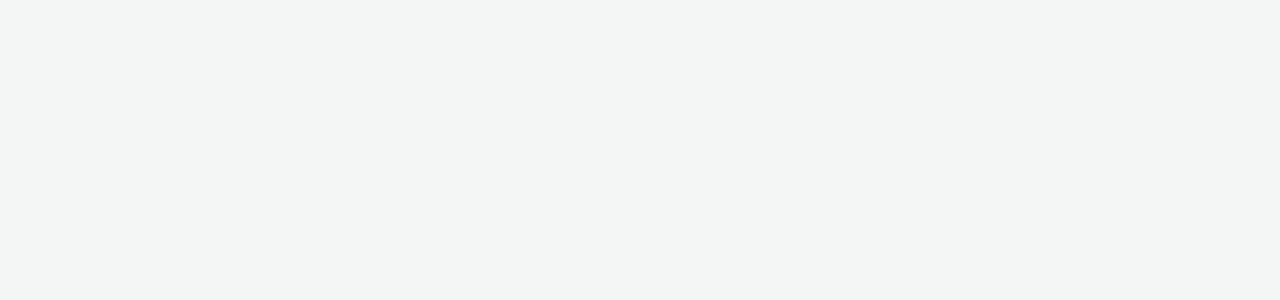
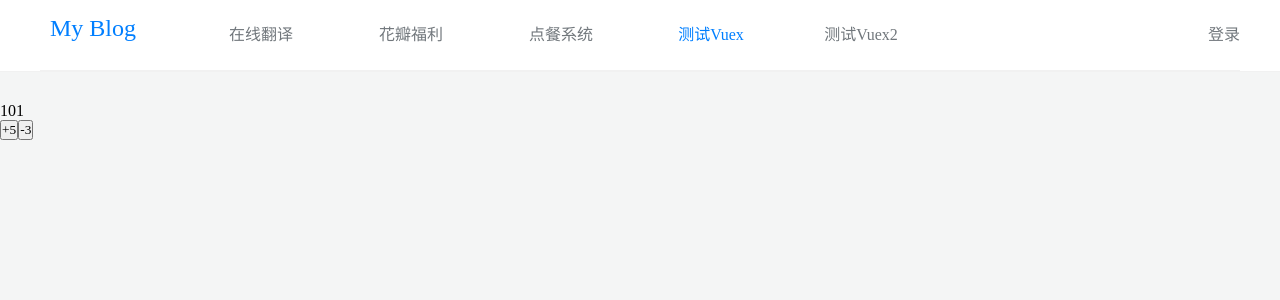
Before and after one commit to 707735896/myBlog, a Vue app: page /Test in a window 1280 px wide. Shown: the top 300 px of the page. Built offline with nearby package versions, Linux system fonts and the light colour scheme; a small style sheet from the web is missing.

Commit message:
新增测试vuex

```diff
--- a/src/components/Header.vue
+++ b/src/components/Header.vue
@@ -13,6 +13,12 @@
         </li>
         <li>
           <router-link to="/Pos">点餐系统</router-link>
+        </li>
+        <li>
+          <router-link to="/Test">测试Vuex</router-link>
+        </li>
+        <li>
+          <router-link to="/Vuex2">测试Vuex2</router-link>
         </li>
       </ul>
       <div @click="login" class="login" v-show="dl">登录</div>
--- a/src/components/Main.vue
+++ b/src/components/Main.vue
@@ -34,6 +34,12 @@
         <h4> axios.post('/foo', params);</h4>
         <a href="https://blog.csdn.net/call_me_fly/article/details/79012581"
            style="color: red;margin-left: 32px;" target="_blank">原文链接：https://blog.csdn.net/call_me_fly/article/details/79012581</a>
+      </ul>
+      <ul>
+        <h3>5、vuex 的dispatch和commit提交mutation的区别</h3>
+        <h4>1.当你的操作行为中含有异步操作，比如向后台请求获取数据，就需要使用action的dispatch去完成了，其他使用commit即可</h4>
+        <h4>2.commit=>mutations,用来触发同步操作的方法。dispatch =>actions,用来触发异步操作的方法。</h4>
+        <h4>3.在store中注册了mutation和action，在组件中用dispatch调用action，然后action用commit调用mutation</h4>
       </ul>
     </div>
   </div>
--- /dev/null
+++ b/src/components/Test.vue
@@ -0,0 +1,35 @@
+<template>
+  <div>
+    <Header></Header>
+    <p>{{count}}</p>
+    <button @click="increment">+5</button>
+    <button @click="decrement">-3</button>
+  </div>
+
+</template>
+
+<script>
+  import Header from '@/components/Header'
+  import {mapState, mapActions, mapGetters} from 'vuex'
+
+  export default {
+    name: "Test",
+    components: {
+      Header
+    },
+    computed: {
+      ...mapState(['count']),
+      ...mapGetters(['count'])
+    },
+
+    methods: {
+      ...mapActions(['increment']),
+      ...mapActions(['decrement'])
+    }
+
+  }
+</script>
+
+<style scoped>
+
+</style>
--- /dev/null
+++ b/src/components/Vuex2.vue
@@ -0,0 +1,35 @@
+<template>
+  <div>
+    <Header></Header>
+    <p>{{count}}</p>
+    <el-button @click="increment">+5</el-button>
+    <el-button @click="decrement">-3</el-button>
+  </div>
+
+</template>
+
+<script>
+  import Header from '@/components/Header'
+  import {mapState, mapActions, mapGetters} from 'vuex'
+
+  export default {
+    name: "Test",
+    components: {
+      Header
+    },
+    computed: {
+      ...mapState(['count']),
+      ...mapGetters(['count'])
+    },
+
+    methods: {
+      ...mapActions(['increment']),
+      ...mapActions(['decrement'])
+    }
+
+  }
+</script>
+
+<style scoped>
+
+</style>
--- a/src/main.js
+++ b/src/main.js
@@ -5,6 +5,7 @@ import App from './App'
 import router from './router'
 import ElementUI from 'element-ui'
 import axios from 'axios'
+import store from './vuex/store'
 import 'element-ui/lib/theme-chalk/index.css'
 Vue.config.productionTip = false
 Vue.use(ElementUI)
@@ -13,6 +14,7 @@ Vue.prototype.$http = axios
 new Vue({
   el: '#app',
   router,
+  store,
   components: { App },
   template: '<App/>'
 })
--- a/src/router/index.js
+++ b/src/router/index.js
@@ -5,6 +5,8 @@ import Photo from '@/components/Photo'
 import Main from '@/components/Main'
 import Login from '@/components/Login'
 import Pos from '@/components/Pos'
+import Test from '@/components/Test'
+import Vuex2 from '@/components/Vuex2'
 import {getCookie} from '../assets/js/cookie.js'
 
 Vue.use(VueRouter);
@@ -91,7 +93,16 @@ const router = new VueRouter({
         })
       }
     }
-  }
+  }, {
+    path: '/Test',
+    name: 'Test',
+    component: Test
+  },
+    {
+      path: '/Vuex2',
+      name: 'Vuex2',
+      component: Vuex2
+    }
   ]
 })
 
--- a/src/vuex/store.js
+++ b/src/vuex/store.js
@@ -6,19 +6,35 @@ Vue.use(Vuex);
 const state = {
   count: 1,
   message: '',
-  accessToken:null,
-  isLogin:false
+  accessToken: null,
+  msg: ''
 }
-
+// 获取状态信息
+const getters = {
+  count: (state) => state.count += 100
+}
+const actions = {
+  increment: ({commit}) => commit('increment'), // 提交到mutations中处理
+  decrement({commit}) {
+    commit('decrement')
+  }
+}
 
 const mutations = {
   //解决vuex和v-model的双向数据绑定
   updateMessage(state, message) {
     state.message = message
+  },
+  increment: (state) => state.count = state.count + 5,
+  decrement(state) {
+    state.count = state.count - 3
   }
 }
 
+
 export default new Vuex.Store({
   state,
-  mutations
+  mutations,
+  actions,
+  getters
 })
```
